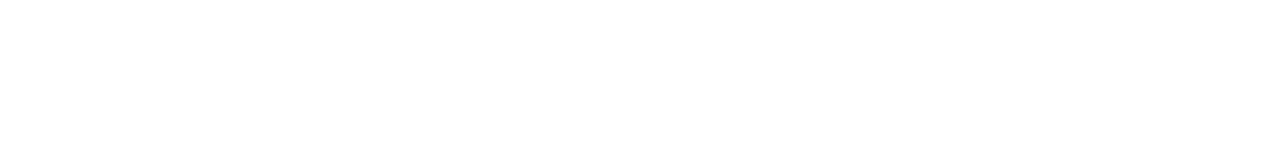
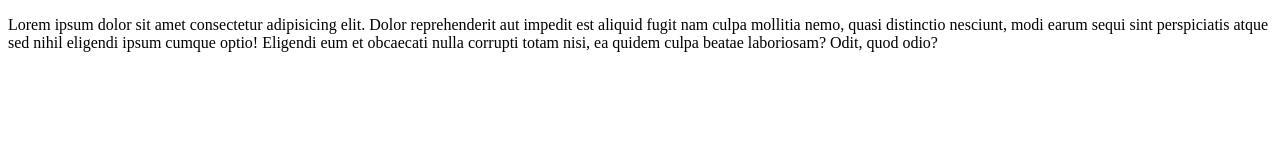
Before and after one commit to Mar0594/RepositorioPrueba, a plain HTML site: page index.html in a window 1280 px wide. Drawn offline with Linux system fonts and the light colour scheme.

Commit message:
Cambios en el Repositorio

```diff
--- a/index.html
+++ b/index.html
@@ -7,6 +7,7 @@
     <title>Document</title>
 </head>
 <body>
-
+    <p>Lorem ipsum dolor sit amet consectetur adipisicing elit. Dolor reprehenderit aut impedit est aliquid fugit nam culpa mollitia nemo, quasi distinctio nesciunt, modi earum sequi sint perspiciatis atque sed nihil eligendi ipsum cumque optio! Eligendi eum et
+         obcaecati nulla corrupti totam nisi, ea quidem culpa beatae laboriosam? Odit, quod odio?</p>
 </body>
 </html>
```
